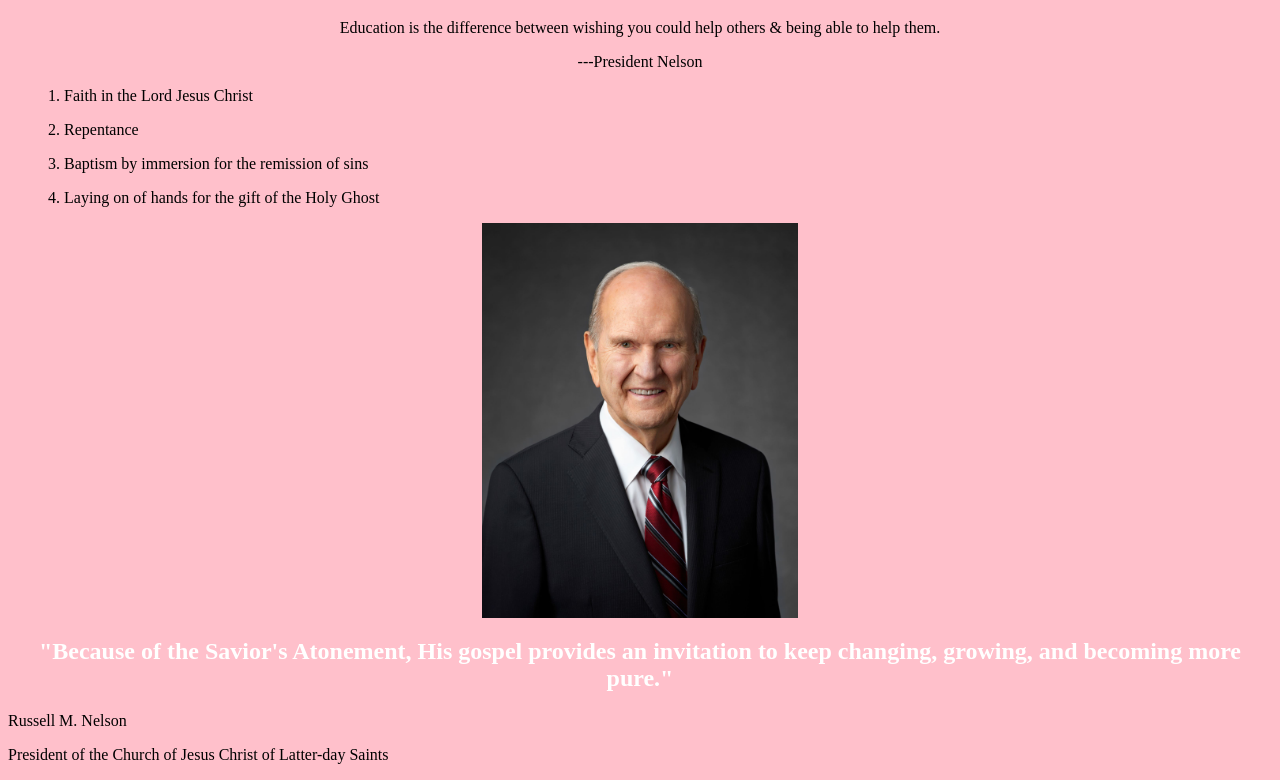
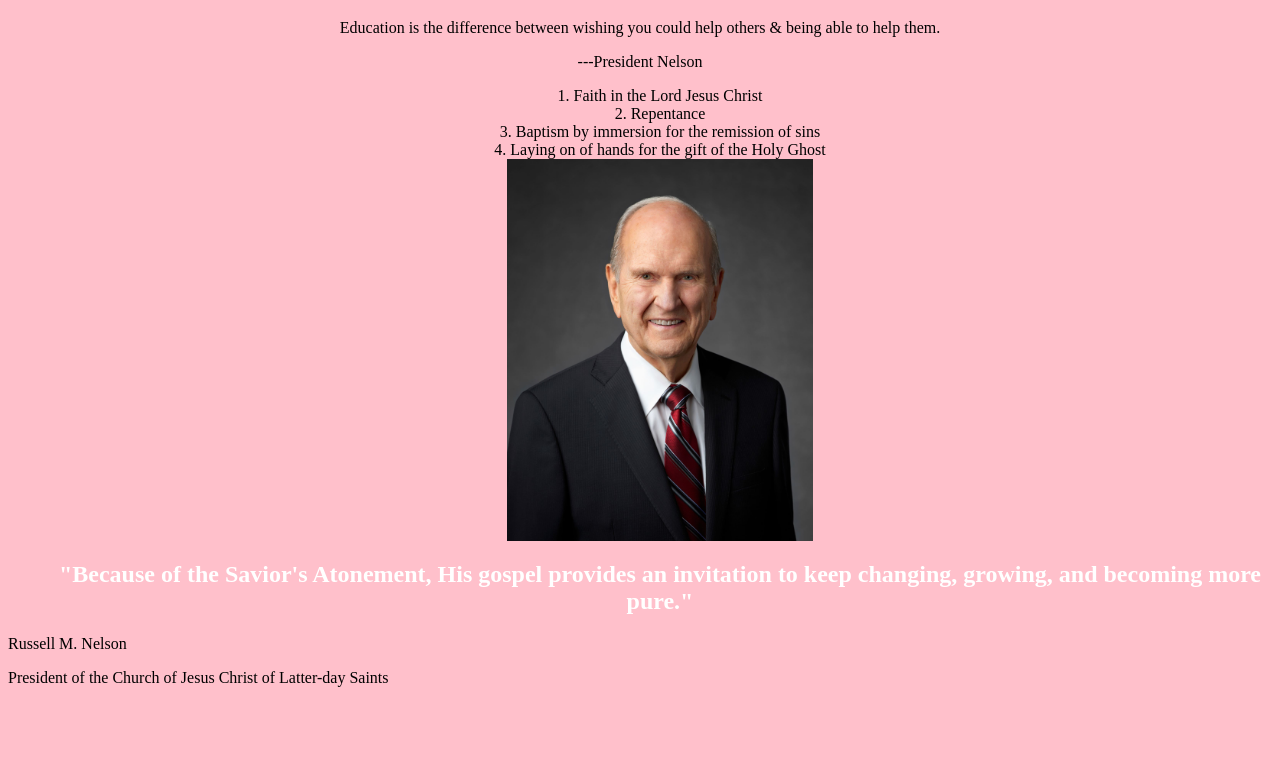
Before and after one commit to nameerfdt/wdd130, a plain HTML site: page Education/index.html in a window 1280 px wide. Shown: the part 61-841 px from the top of the page. After the commit the page ends 800 px from the top, so only its background shows below. Drawn offline with Linux system fonts and the light colour scheme.

Commit message:
updated ordered list

```diff
--- a/Education/index.html
+++ b/Education/index.html
@@ -15,10 +15,11 @@
         <p>Education is the difference between wishing you could help others & being able to help them.</p>
         <p>---President Nelson</p>
 
-        <ol>1. Faith in the Lord Jesus Christ</ol>
-        <ol>2. Repentance</ol>
-        <ol>3. Baptism by immersion for the remission of sins</ol>
-        <ol>4. Laying on of hands for the gift of the Holy Ghost</ol>
+        <ol>
+            <li>Faith in the Lord Jesus Christ</li>
+            <li>Repentance</li>
+            <li>Baptism by immersion for the remission of sins</li>
+            <li>Laying on of hands for the gift of the Holy Ghost</li>
         <img src="images/russell_nelson_official_portrait_2018.jpeg" alt="President Nelson">
         <h2>"Because of the Savior's Atonement, His gospel provides an invitation to keep changing, growing, and becoming more pure."</h2>
     </main
```
